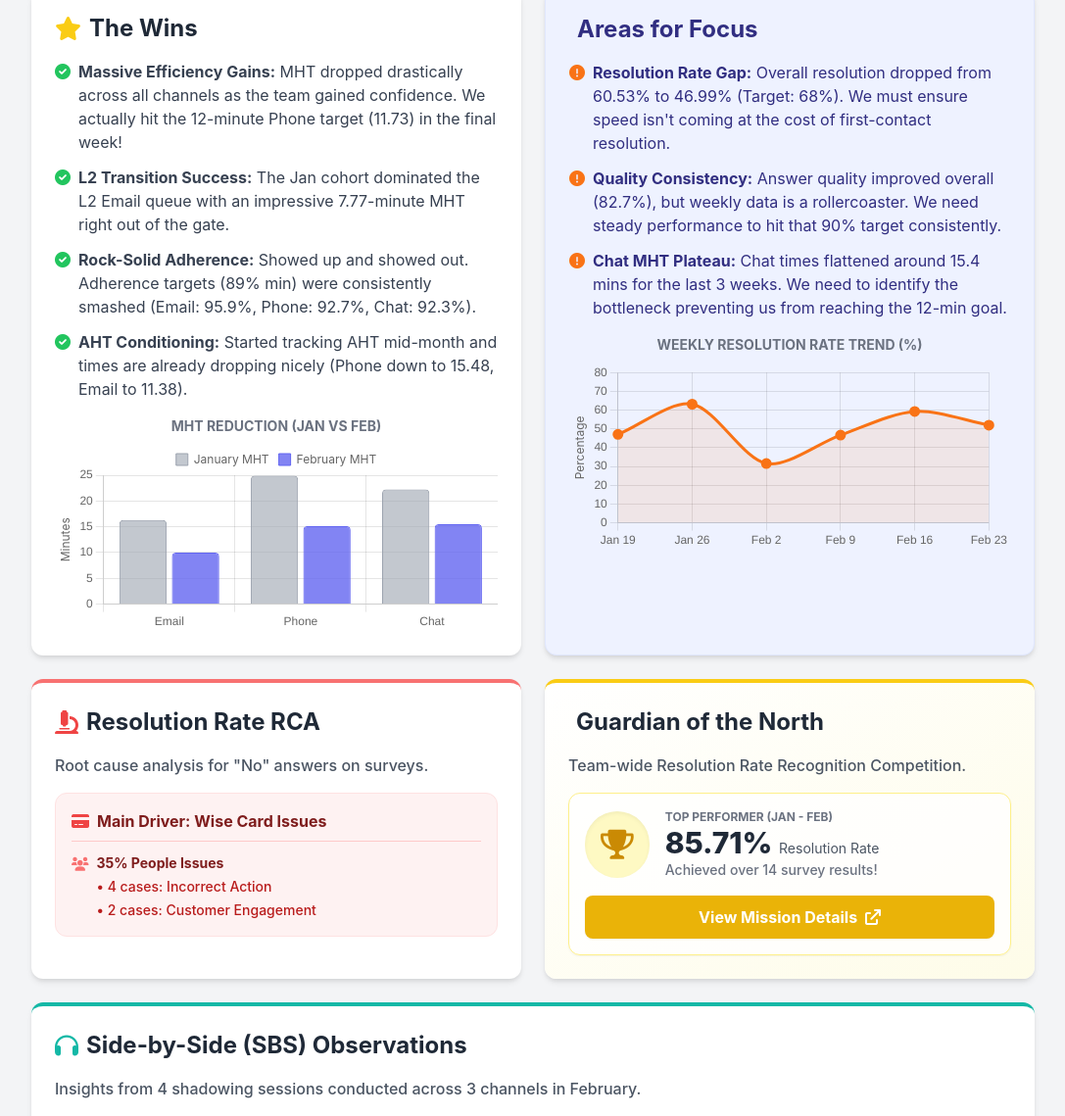
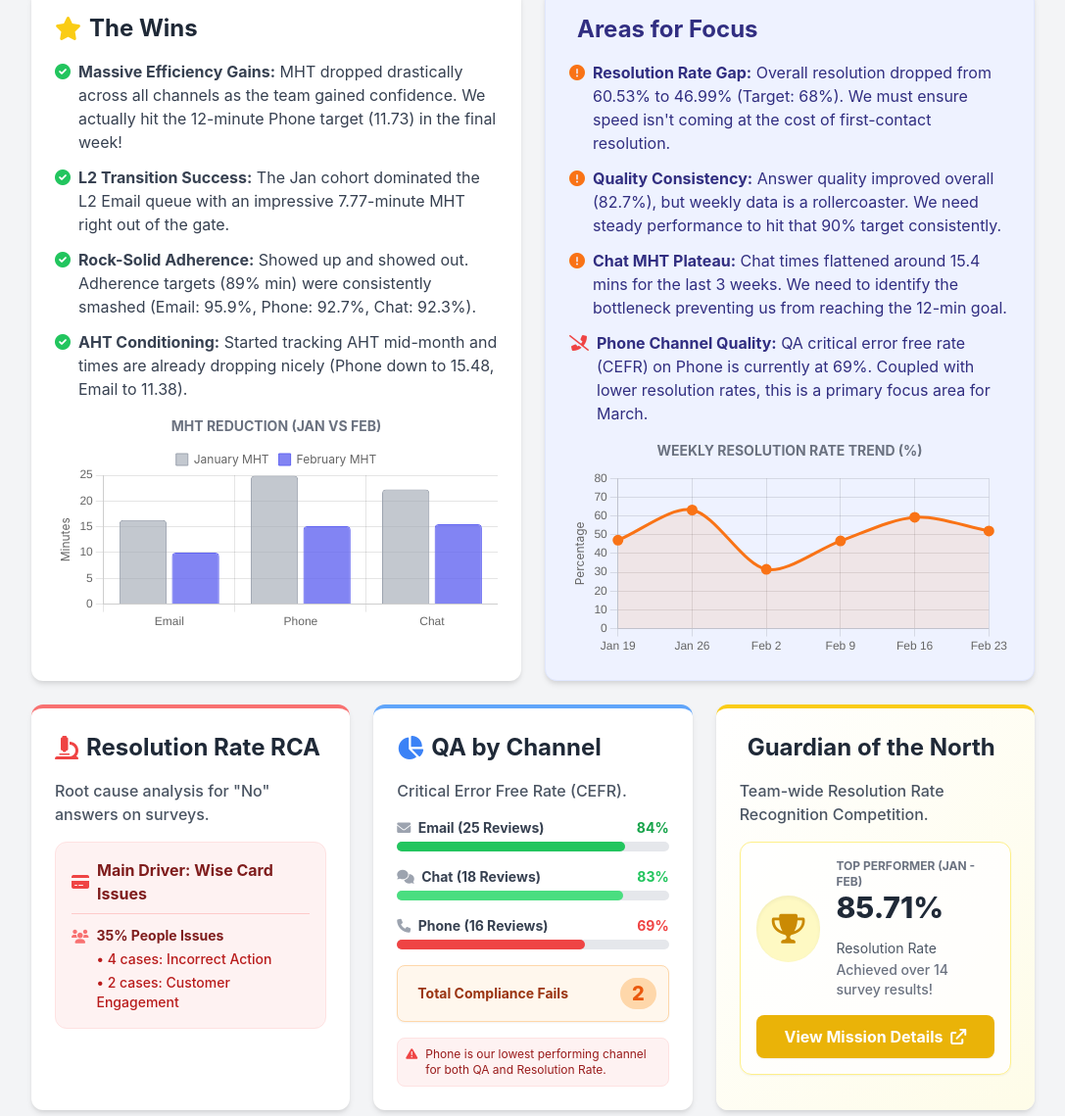
Before and after one commit to azizabbasov-cmd/feb26-retrospective, a plain HTML site: page index.html in a window 1280 px wide. Shown: the part 347-1486 px from the top of the page at 98% size, without its empty margins (96-1183 px from the left). Drawn offline with nearby package versions, Linux system fonts and the light colour scheme.

Commit message:
Update index.html

```diff
--- a/index.html
+++ b/index.html
@@ -124,6 +124,10 @@
                         <i class="fa-solid fa-circle-exclamation text-orange-500 mt-1"></i>
                         <span><strong>Chat MHT Plateau:</strong> Chat times flattened around 15.4 mins for the last 3 weeks. We need to identify the bottleneck preventing us from reaching the 12-min goal.</span>
                     </li>
+                    <li class="flex items-start gap-2">
+                        <i class="fa-solid fa-phone-slash text-red-500 mt-1"></i>
+                        <span><strong>Phone Channel Quality:</strong> QA critical error free rate (CEFR) on Phone is currently at 69%. Coupled with lower resolution rates, this is a primary focus area for March.</span>
+                    </li>
                 </ul>
                 <div class="mt-6">
                     <h3 class="text-sm font-bold text-gray-500 uppercase text-center mb-2">Weekly Resolution Rate Trend (%)</h3>
@@ -134,8 +138,8 @@
             </div>
         </div>
 
-        <!-- RCA & Team Recognition -->
-        <div class="grid grid-cols-1 lg:grid-cols-2 gap-6">
+        <!-- RCA, QA Breakdown & Team Recognition -->
+        <div class="grid grid-cols-1 lg:grid-cols-3 gap-6">
 
             <!-- Resolution Rate RCA -->
             <div class="card space-y-4 border-t-4 border-red-400">
@@ -159,6 +163,60 @@
                             </div>
                         </li>
                     </ul>
+                </div>
+            </div>
+
+            <!-- QA Channel Breakdown -->
+            <div class="card space-y-4 border-t-4 border-blue-400">
+                <h2 class="text-2xl font-bold text-gray-800 flex items-center gap-2">
+                    <i class="fa-solid fa-chart-pie text-blue-500"></i> QA by Channel
+                </h2>
+                <p class="text-gray-600 font-medium">Critical Error Free Rate (CEFR).</p>
+                <div class="space-y-4 mt-2">
+                    <!-- Email -->
+                    <div>
+                        <div class="flex justify-between text-sm font-bold text-gray-700 mb-1">
+                            <span><i class="fa-solid fa-envelope text-gray-400 mr-1"></i> Email (25 Reviews)</span>
+                            <span class="text-green-600">84%</span>
+                        </div>
+                        <div class="w-full bg-gray-200 rounded-full h-2.5">
+                            <div class="bg-green-500 h-2.5 rounded-full" style="width: 84%"></div>
+                        </div>
+                    </div>
+                    <!-- Chat -->
+                    <div>
+                        <div class="flex justify-between text-sm font-bold text-gray-700 mb-1">
+                            <span><i class="fa-solid fa-comments text-gray-400 mr-1"></i> Chat (18 Reviews)</span>
+                            <span class="text-green-500">83%</span>
+                        </div>
+                        <div class="w-full bg-gray-200 rounded-full h-2.5">
+                            <div class="bg-green-400 h-2.5 rounded-full" style="width: 83%"></div>
+                        </div>
+                    </div>
+                    <!-- Phone -->
+                    <div>
+                        <div class="flex justify-between text-sm font-bold text-gray-700 mb-1">
+                            <span><i class="fa-solid fa-phone text-gray-400 mr-1"></i> Phone (16 Reviews)</span>
+                            <span class="text-red-500">69%</span>
+                        </div>
+                        <div class="w-full bg-gray-200 rounded-full h-2.5">
+                            <div class="bg-red-500 h-2.5 rounded-full" style="width: 69%"></div>
+                        </div>
+                    </div>
+                </div>
+
+                <!-- Compliance Fails Callout -->
+                <div class="flex items-center justify-between p-3 mt-4 bg-orange-50 border border-orange-200 rounded-lg shadow-sm">
+                    <div class="flex items-center gap-2 text-orange-800 font-bold text-sm">
+                        <i class="fa-solid fa-building-shield text-orange-500 text-lg"></i>
+                        Total Compliance Fails
+                    </div>
+                    <span class="text-xl font-extrabold text-orange-600 bg-orange-200 px-3 py-0.5 rounded-full">2</span>
+                </div>
+
+                <div class="bg-red-50 p-2 rounded-lg text-xs text-red-800 border border-red-100 mt-4 flex items-start gap-2">
+                    <i class="fa-solid fa-triangle-exclamation mt-0.5 text-red-500"></i>
+                    <p>Phone is our lowest performing channel for both QA and Resolution Rate.</p>
                 </div>
             </div>
 
@@ -246,7 +304,7 @@
             </h2>
             <p class="mb-4 text-gray-200">With 6 agents completing probation this month, our absolute focus is balancing our newfound speed with accuracy and quality.</p>
 
-            <div class="grid grid-cols-1 md:grid-cols-3 gap-4 mt-6">
+            <div class="grid grid-cols-1 md:grid-cols-2 lg:grid-cols-4 gap-4 mt-6">
                 <div class="bg-white/10 p-4 rounded-lg backdrop-blur-sm border border-white/20">
                     <div class="text-xl mb-2">🕵️‍♀️</div>
                     <h3 class="font-bold text-lg">Resolution Deep Dive</h3>
@@ -261,6 +319,11 @@
                     <div class="text-xl mb-2">💬</div>
                     <h3 class="font-bold text-lg">Chat Shadowing</h3>
                     <p class="text-sm text-gray-300 mt-1">Conduct live shadowing on Chats to break through the 15-minute plateau and identify systemic blockers.</p>
+                </div>
+                <div class="bg-white/10 p-4 rounded-lg backdrop-blur-sm border border-white/20">
+                    <div class="text-xl mb-2">📞</div>
+                    <h3 class="font-bold text-lg">Phone Revamp</h3>
+                    <p class="text-sm text-gray-300 mt-1">Targeted coaching on Phone QA and resolution strategies to lift our current 69% CEFR.</p>
                 </div>
             </div>
         </div>
```
